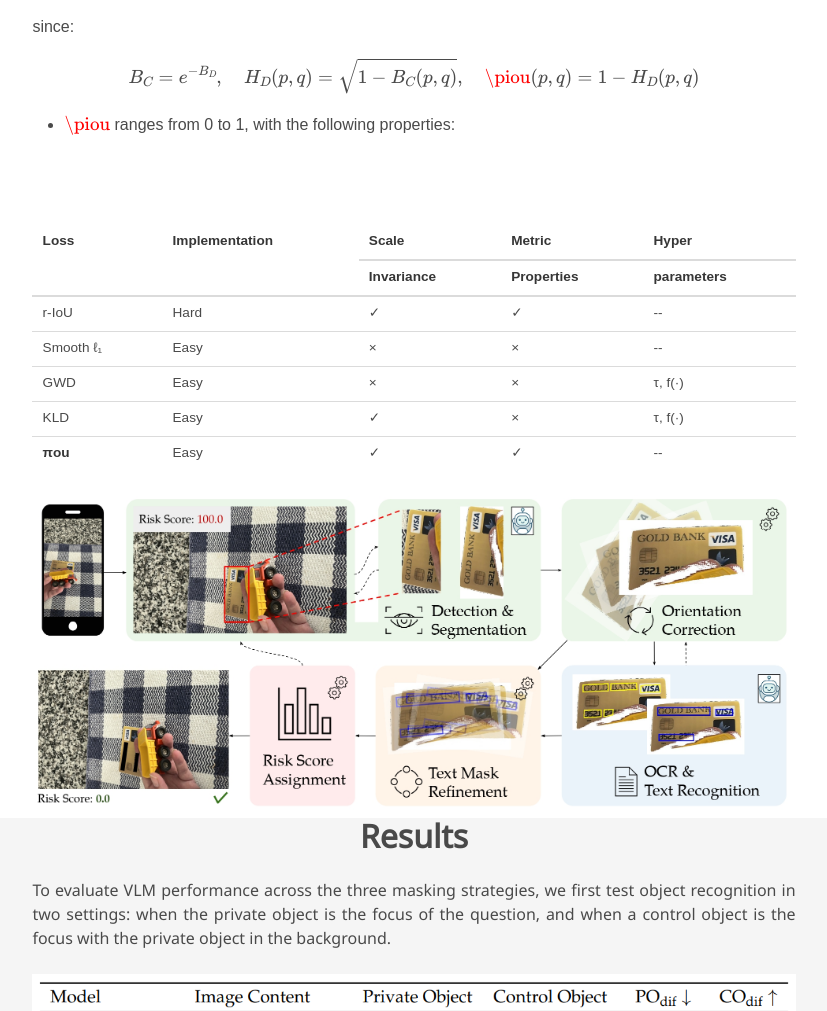
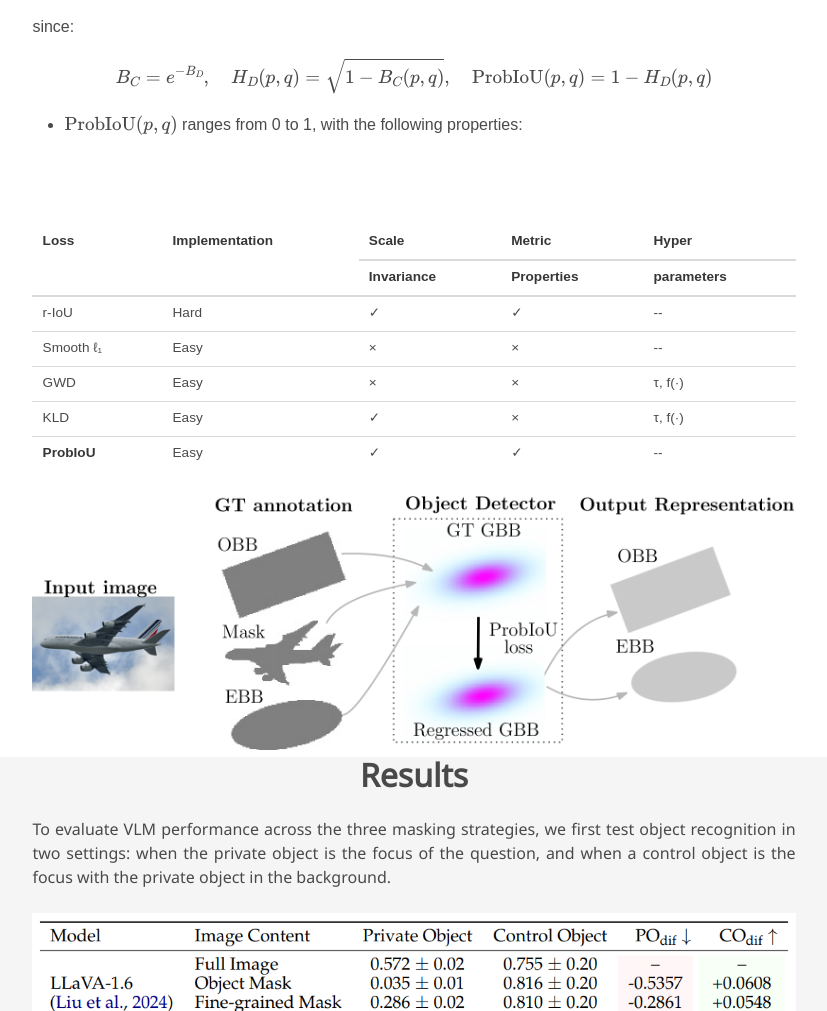
Before and after one commit to Artcs1/ProbIoU-Loss, a plain HTML site: page index.html in a window 1280 px wide. Shown: the part 2378-3389 px from the top of the page, without its empty margins (226-1053 px from the left). Drawn offline with nearby package versions, Linux system fonts and the light colour scheme; some icons are missing; a web font is replaced by a local one.

Commit message:
Update index.html

```diff
--- a/index.html
+++ b/index.html
@@ -396,12 +396,12 @@ B_C = e^{-B_D},
 \quad
 H_D(p,q) = \sqrt{1 - B_C(p,q)},
 \quad
-\piou(p,q) = 1 - H_D(p,q)
+\text{ProbIoU}(p,q) = 1 - H_D(p,q)
 $$
 
 <ul>
   <li>
-    \( \piou \) ranges from 0 to 1, with the following properties:
+    \( \text{ProbIoU}(p,q) \) ranges from 0 to 1, with the following properties:
   </li>
 </ul>
 
@@ -452,7 +452,7 @@ $$
       <td>τ, f(·)</td>
     </tr>
     <tr>
-      <td><strong>πou</strong></td>
+      <td><strong>ProbIoU</strong></td>
       <td>Easy</td>
       <td>✓</td>
       <td>✓</td>
@@ -464,7 +464,7 @@ $$
             </p>
             </div>
             <div class="publication-image">
-            <img src="./static/approach.jpg" alt="Description of the image">
+            <img src="./static/approach.png" alt="Description of the image">
             </div>
         </div>
     </div>
```
